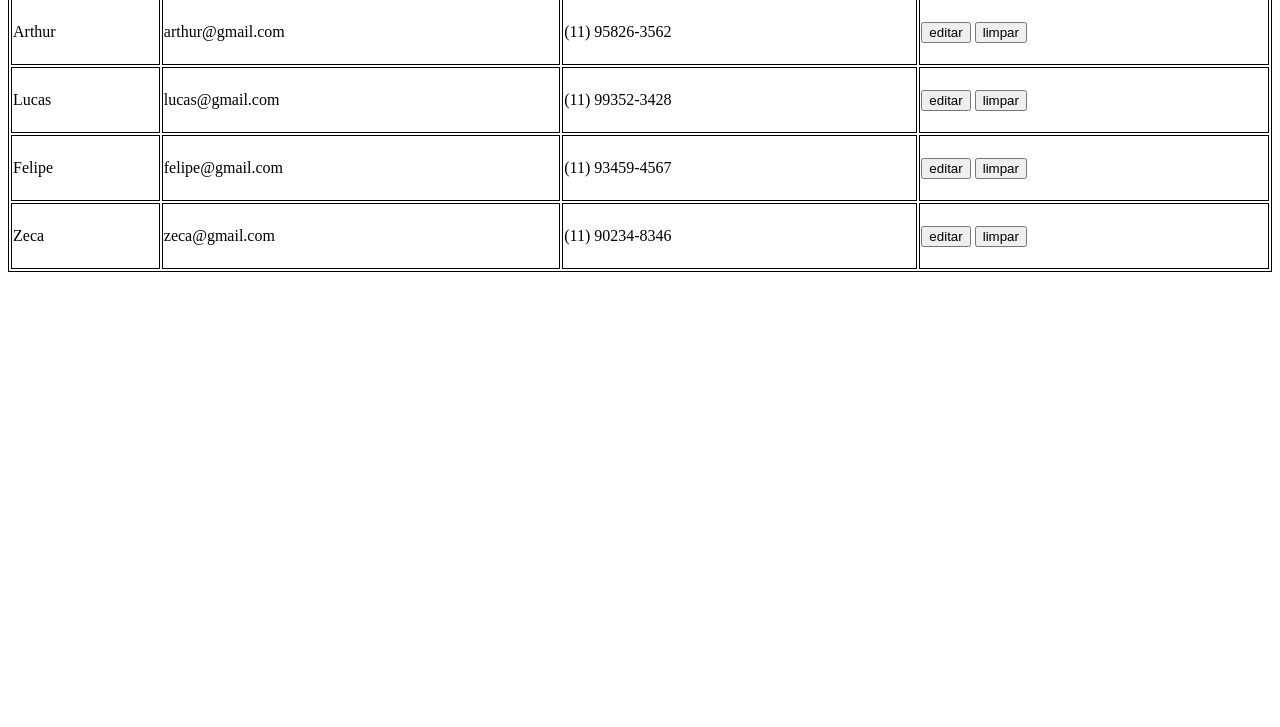
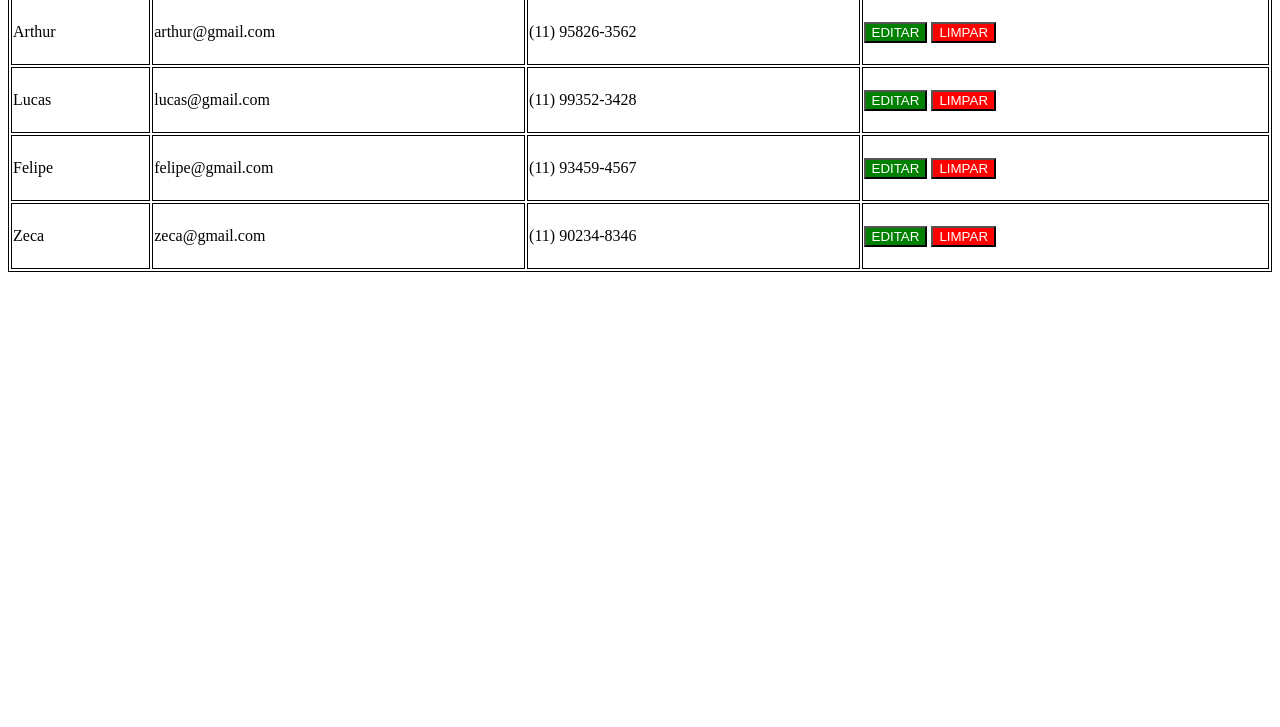
Before and after one commit to ArthurrChaves/Crud-Project, a plain HTML site: page index.html in a window 1280 px wide. Shown: the part 73-800 px from the top of the page. Drawn offline with Linux system fonts and the light colour scheme; a web font is replaced by a local one.

Commit message:
Personalizando o Botão

```diff
--- a/css/style.css
+++ b/css/style.css
@@ -22,3 +22,14 @@ h1{
 thead{
     background-color:rgba(128, 128, 128, 0.548);
 }
+
+.editar{
+    color: white;
+    background-color: green;
+}
+
+button{
+    color: white;
+    background-color: red;
+    text-transform: uppercase;
+}
--- a/index.html
+++ b/index.html
@@ -25,7 +25,7 @@
                 <td>arthur@gmail.com</td>
                 <td>(11) 95826-3562</td>
                 <td>
-                    <button>editar</button>
+                    <button class="editar">editar</button>
                     <button>limpar</button>
                 </td>
             </tr>
@@ -34,7 +34,7 @@
                 <td>lucas@gmail.com</td>
                 <td>(11) 99352-3428</td>
                 <td>
-                    <button>editar</button>
+                    <button class="editar">editar</button>
                     <button>limpar</button>
                 </td>
             </tr>
@@ -43,7 +43,7 @@
                 <td>felipe@gmail.com</td>
                 <td>(11) 93459-4567</td>
                 <td>
-                    <button>editar</button>
+                    <button class="editar">editar</button>
                     <button>limpar</button>
                 </td>
             </tr>
@@ -52,7 +52,7 @@
                 <td>zeca@gmail.com</td>
                 <td>(11) 90234-8346</td>
                 <td>
-                    <button>editar</button>
+                    <button class="editar">editar</button>
                     <button>limpar</button>
                 </td>
             </tr>
```
